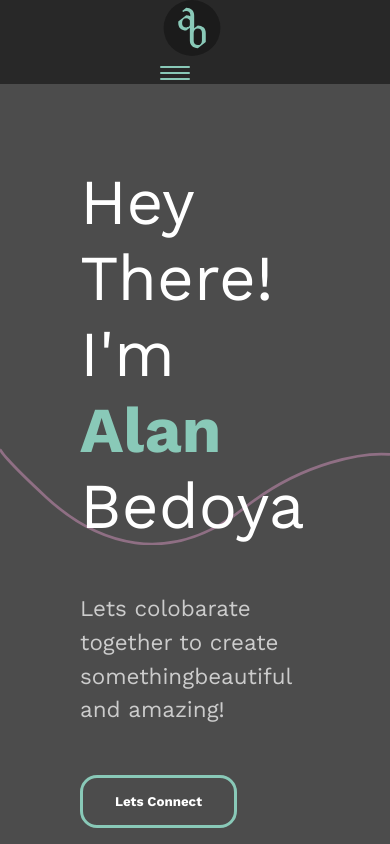
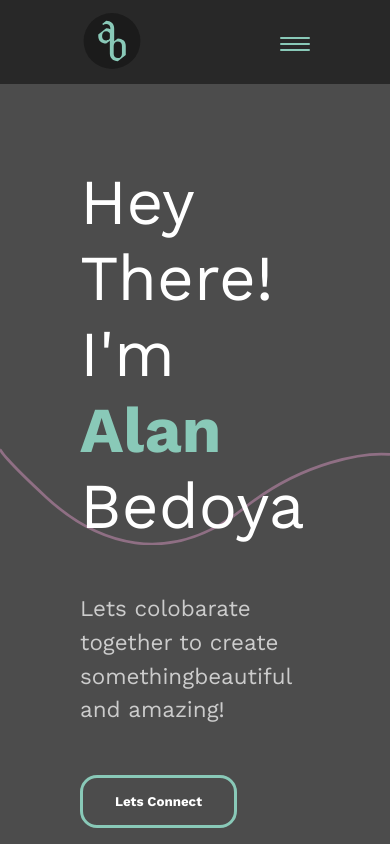
Before and after one commit to alanbedoya/portfolio2, a React (Create React App) app: page / in a window 390 px wide. Shown: the top 844 px of the page. Built offline with nearby package versions, Linux system fonts and the light colour scheme; what react-alert-template-basic would draw is missing.

Commit message:
Navbar is responsive.

```diff
--- a/src/components/navSection.js
+++ b/src/components/navSection.js
@@ -28,7 +28,7 @@ const NavSection = () => {
           <StyledLine
             transition={{ duration: 0.75 }}
             initial={{ width: '0%' }}
-            animate={{ width: pathname === '/' ? '6.5em' : '0%' }}
+            animate={{ width: pathname === '/' ? '92px' : '0%' }}
           />
         </li>
         <li>
@@ -36,15 +36,15 @@ const NavSection = () => {
           <StyledLine
             transition={{ duration: 0.75 }}
             initial={{ width: '0%' }}
-            animate={{ width: pathname === '/work' ? '61%' : '0%' }}
+            animate={{ width: pathname === '/work' ? '89px' : '0%' }}
           />
         </li>
         <li>
           <Link to='/contact'>3. Contact Me</Link>
           <StyledLine
             transition={{ duration: 0.75 }}
-            initial={{ width: '0%', left: '18%' }}
-            animate={{ width: pathname === '/contact' ? '65%' : '0%' }}
+            initial={{ width: '0%'}}
+            animate={{ width: pathname === '/contact' ? '111px' : '0%' }}
           />
         </li>
         <li>
@@ -64,13 +64,17 @@ const StyledNav = styled.nav`
   margin: auto;
   justify-content: space-between;
   align-items: center;
-  padding: 0 10rem;
+  padding: 0 5rem;
   background-color: #282828;
   position: sticky;
   top: 0;
   left: 0;
   right: 0;
   z-index: 10;
+
+  @media (max-width: 800px) {
+     padding-top: 0.5rem;
+    }
 
   img {
     display: flex;
@@ -97,21 +101,26 @@ const Menu = styled.ul `
 
 
   li {
-    padding: 4vh;
+    padding: 2rem;
     position: relative;
-    text-align:center;
+    text-align: center;
     @media (max-width: 800px) {
       flex-direction: column;
       align-items: center;
-      padding: 1rem 0;
+      padding: 1rem;
       height: auto;
+    }
+
+    @media (max-width: 800px) {
+      text-align: left;
+      padding-left: 15rem;
     }
   }
 
   a {
     color: white;
     text-decoration: none;
-    @media (max-width: 1440px) {
+    @media (max-width: 800px) {
       font-size: 1rem;
     }
   }
@@ -140,19 +149,18 @@ const StyledLine = styled(motion.div)`
   height: 0.3rem;
   background: #89c9b8;
   position: absolute;
-  left: 22%;
+  /* left: 22%; */
 
-  @media (max-width: 1440px) {
-    left: 20%;
-  }
+  /* @media (min-width: 1440px) {
+    scale: 20%;
+  } */
 
-  @media (max-width: 1200px) {
+  /* @media (max-width: 1200px) {
     left: 21%;
-  }
+  } */
 
   @media (max-width: 800px) {
-
-      left: 38%;
+      left: 15rem;
   }
 `;
 
--- a/src/global/globalStyles.js
+++ b/src/global/globalStyles.js
@@ -47,7 +47,7 @@ const GlobalStyles = createGlobalStyle`
     }
 
     a {
-      font-size: 1.1rem;
+      font-size: 1rem;
     }
 
     span {
```
